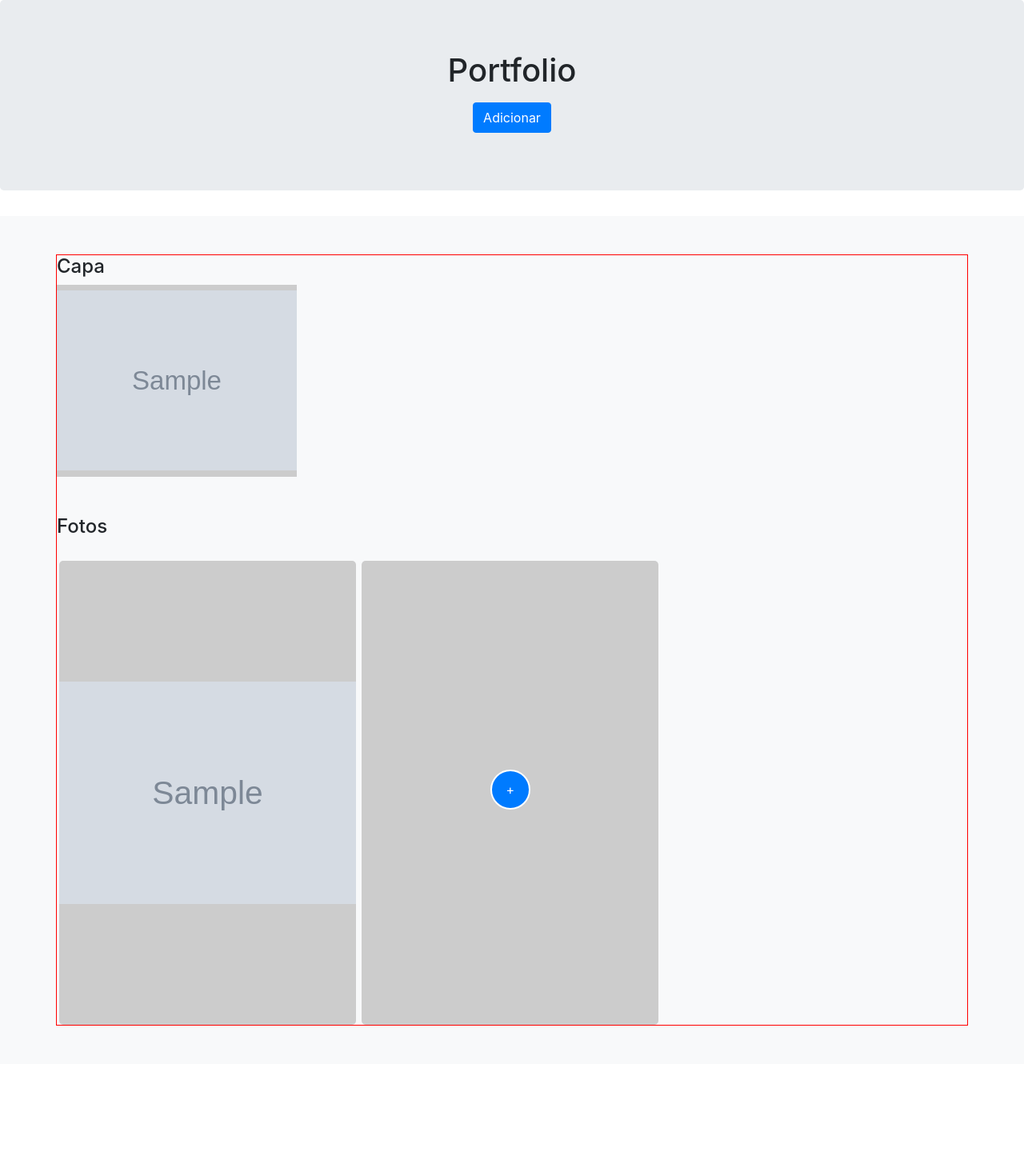
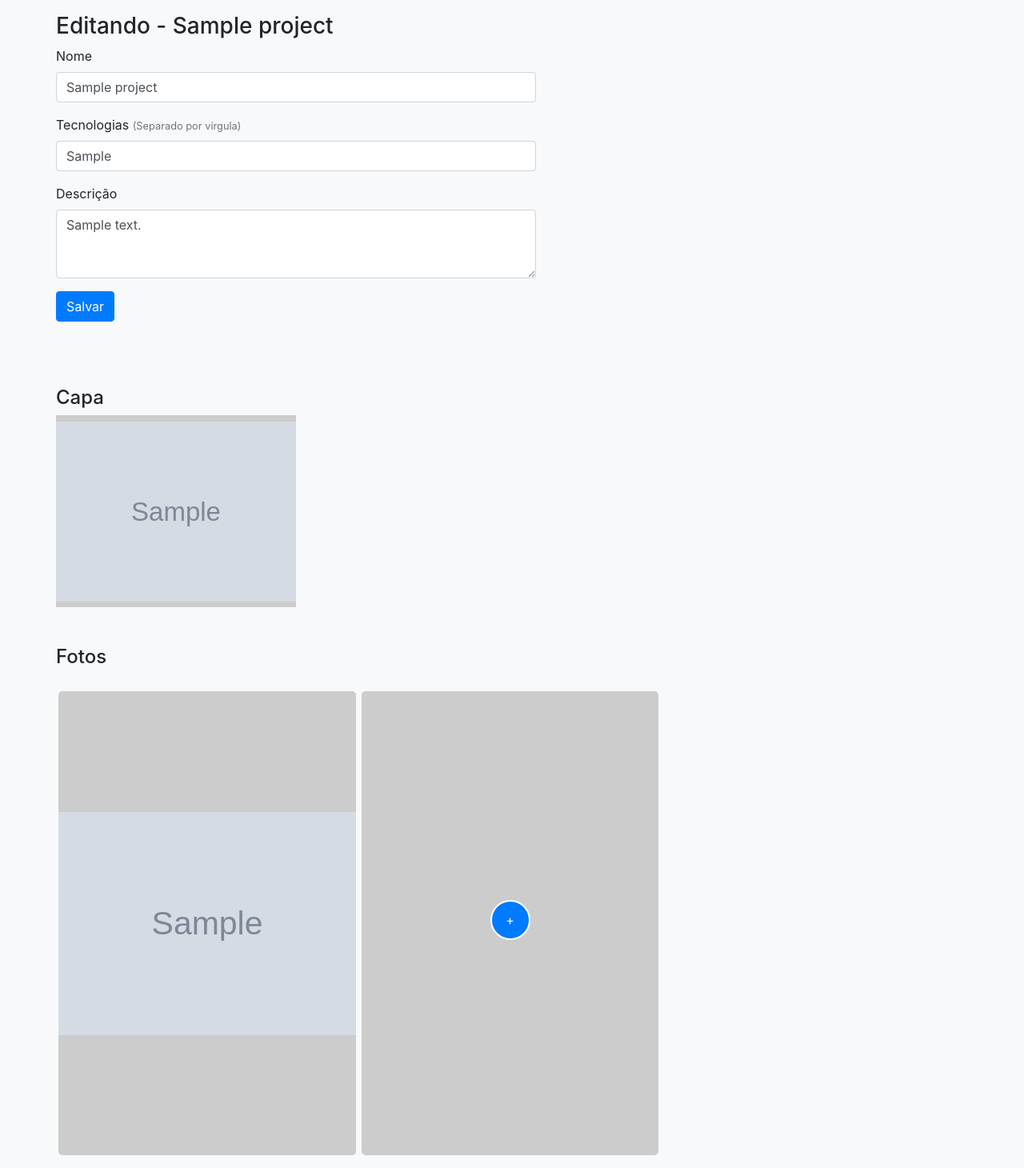
Before and after one commit to pgfultz/adm-platform-factory, a PHP site: page /admin-platform-factory/portfolioedit.php?id=1 in a window 1280 px wide. Shown: the part 56-1516 px from the top of the page at 80% size. Before the commit the page ends 1338 px from the top, so only its background shows below. Run offline with PHP 8.4, Linux system fonts and the light colour scheme; the visitor is signed in with stand-in values (Sample User, id 1); tables that the repository leaves empty or names only in its code hold one stand-in row (values such as "Sample post"); grey boxes marked "Sample" are stand-in pictures.

Commit message:
Trocando capas e primeiras ediçoes nos dados do projeto

```diff
--- a/css/style.css
+++ b/css/style.css
@@ -4,6 +4,10 @@
 
 input[type="file"]{
     display: none;
+}
+
+#form_dados_projeto{
+    width: 600px;
 }
 
 .starter-template {
@@ -18,7 +22,7 @@
 
 .a-editar{
     width: 100%;
-    border: 1px solid red;
+    border: 0px solid red;
     display: flex;
     flex-direction: column;
 }
--- a/js/script.js
+++ b/js/script.js
@@ -3,3 +3,9 @@
         $('#form_add_foto').submit();
     }
 });
+
+$('#input_capa').change(function(e){
+    if(e.target.value.length){
+        $('#form_add_capa').submit();
+    }
+});
--- a/portfolio.php
+++ b/portfolio.php
@@ -21,7 +21,7 @@
             ?>
             <div class="col-md-4">
               <div class="card mb-4 shadow-sm">
-                <img class="card-img-top" src="<?php echo SITE_BASE.'/uploads/'.$ln->logo; ?>" alt="Card image cap" />
+                <img class="card-img-top" src="<?php echo BASE.'/uploads/'.$ln->logo; ?>" alt="Card image cap" />
                 <div class="card-body">
                   <h4><?php echo $ln->name; ?></h4>
                   <div class="d-flex justify-content-between align-items-center">
--- a/portfolioedit.php
+++ b/portfolioedit.php
@@ -9,14 +9,7 @@
 
     <main role="main">
 
-      <section class="jumbotron text-center">
-        <div class="container">
-          <h1 class="jumbotron-heading">Portfolio</h1>
-          <a href="#" class="btn btn-primary my-2">Adicionar</a>
-        </div>
-      </section>
-
-      <div class="album py-5 bg-light">
+      <div class="album py-3 bg-light">
         <div class="container">
 
           <div class="row">
@@ -28,9 +21,29 @@
                 $ln = $sql->fetchObject();
             ?>
             <div class="a-editar">
-                <h4>Capa</h4>
+                <h3>Editando - <?php echo $ln->name; ?></h3>
+                <form action="sys/editprojectdata.php?id=<?php echo $ln->id; ?>" id="form_dados_projeto" name="form_dados_projeto" method="post" enctype="multipart/form-data">
+                    <div class="form-group">
+                        <label for="input_nome">Nome</label>
+                        <input type="text" class="form-control" id="input_nome" name="input_nome" value="<?php echo $ln->name; ?>" placeholder="Nome">
+                    </div>
+                    <div class="form-group">
+                        <label for="input_tecnologias">Tecnologias <small class="text-muted">(Separado por virgula)</small></label>
+                        <input type="text" class="form-control" id="input_tecnologias" name="input_tecnologias" value="<?php echo $ln->technologies; ?>" placeholder="Nome">
+                    </div>
+                    <div class="form-group">
+                        <label for="input_descricao">Descrição</label>
+                        <textarea class="form-control" placeholder="Descrição" name="input_descricao" id="input_descricao" rows="3"><?php echo $ln->descr; ?></textarea>
+                    </div>
+                    <input type="submit" value="Salvar" class="btn btn-primary">
+                </form>
+                <hr />
+                <h4 class="mt-5">Capa</h4>
                 <div class="capa-projeto" style="background-image: url('<?php echo BASE."/uploads/".$ln->logo; ?>')">
-                    <button class="btn btn-primary btn-mudar-capa">Trocar</button>
+                    <form action="sys/addcapa.php?id_project=<?php echo $id; ?>&photo_name=<?php echo $ln->logo; ?>" id="form_add_capa" method="post" enctype="multipart/form-data">
+                        <input type="file" name="input_capa" id="input_capa" class="input_capa" accept="image/x-png,image/gif,image/jpeg" />
+                        <label for="input_capa" class="btn btn-primary btn-mudar-capa">Trocar</label>
+                    </form>
                 </div>
 
                 <br><br>
```
Also changed, not shown: sys/addcapa.php (added, +70 -0 lines), uploads/capa-idiomaster.png (deleted).
